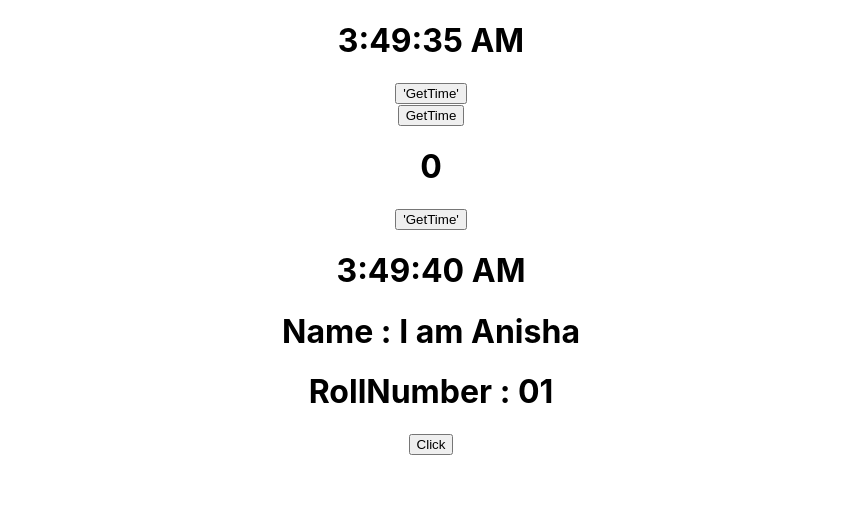
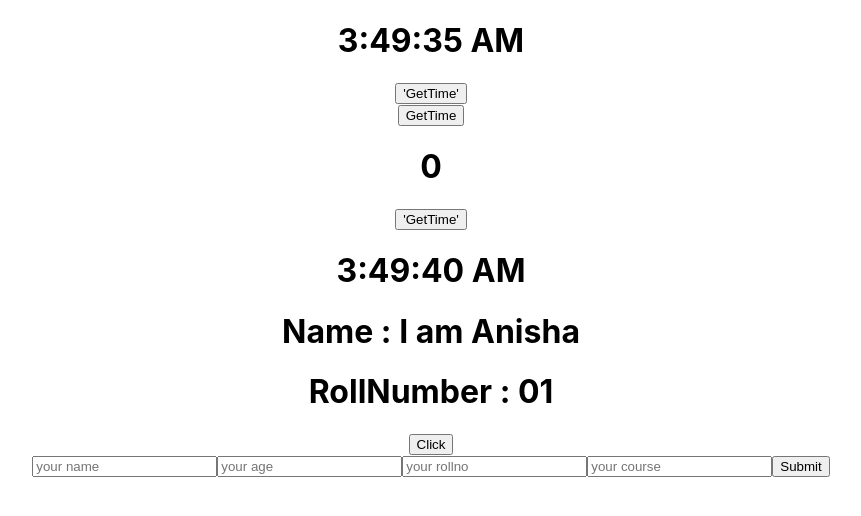
Before and after one commit to Anishaagupta/Practice, a React (Create React App) app: page / in a window 1280 px wide. Shown: the top 516 px of the page, without its empty margins (209-1070 px from the left). Built offline with nearby package versions, Linux system fonts and the light colour scheme.

Commit message:
--- Auto-Git Commit ---

```diff
--- a/src/App.js
+++ b/src/App.js
@@ -2,6 +2,7 @@ import React from 'react';
 import Hooks from './Hooks';
 import CountHooks from './CountHooks';
 import DigitalClock from './DigitalClock';
+import New from './NewComp/Index';
 
 import './App.css';
 import State from './StateComponent/Index';
@@ -16,6 +17,7 @@ function App() {
         <h1>Name : I am Anisha</h1>
         <h1>RollNumber : 01</h1>
       </State>
+      <New />
     </div>
   );
 }
--- a/src/NewComp/New.js
+++ b/src/NewComp/New.js
@@ -9,17 +9,18 @@ export default class New extends Component {
       age: null,
       course: '',
     };
-    const change = (e) => {
-      const { name, value } = e.target;
-      this.setState({
-        [name]: value,
-      });
-    };
-    submit = (e) => {
-      e.preventDefault();
-      alert('Submitted');
-    };
   }
+  Change = (e) => {
+    //const { name, value } = e.target;
+    //[e.target.name]: e.target.value
+    this.setState({
+      [e.target.name]: e.target.value,
+    });
+  };
+  Submit = (e) => {
+    e.preventDefault();
+    alert('Submitted');
+  };
   render() {
     const { name, age, rollno, course } = this.state;
     return (
@@ -28,28 +29,28 @@ export default class New extends Component {
           <input
             placeholder='your name'
             name='name'
-            onChange={this.change}
+            onChange={this.Change}
             value={name}
           />
           <input
             placeholder='your age'
             name='age'
-            onChange={this.change}
+            onChange={this.Change}
             value={age}
           />
           <input
             placeholder='your rollno'
             name='rollno'
-            onChange={this.change}
+            onChange={this.Change}
             value={rollno}
           />
           <input
             placeholder='your course'
             name='course'
-            onChange={this.change}
+            onChange={this.Change}
             value={course}
           />
-          <button name='submit'></button>
+          <button name='submit'>Submit</button>
         </form>
       </div>
     );
```
Also changed, not shown: .autogit/logs/log-27-6-2020-18-24-26.txt (added).
